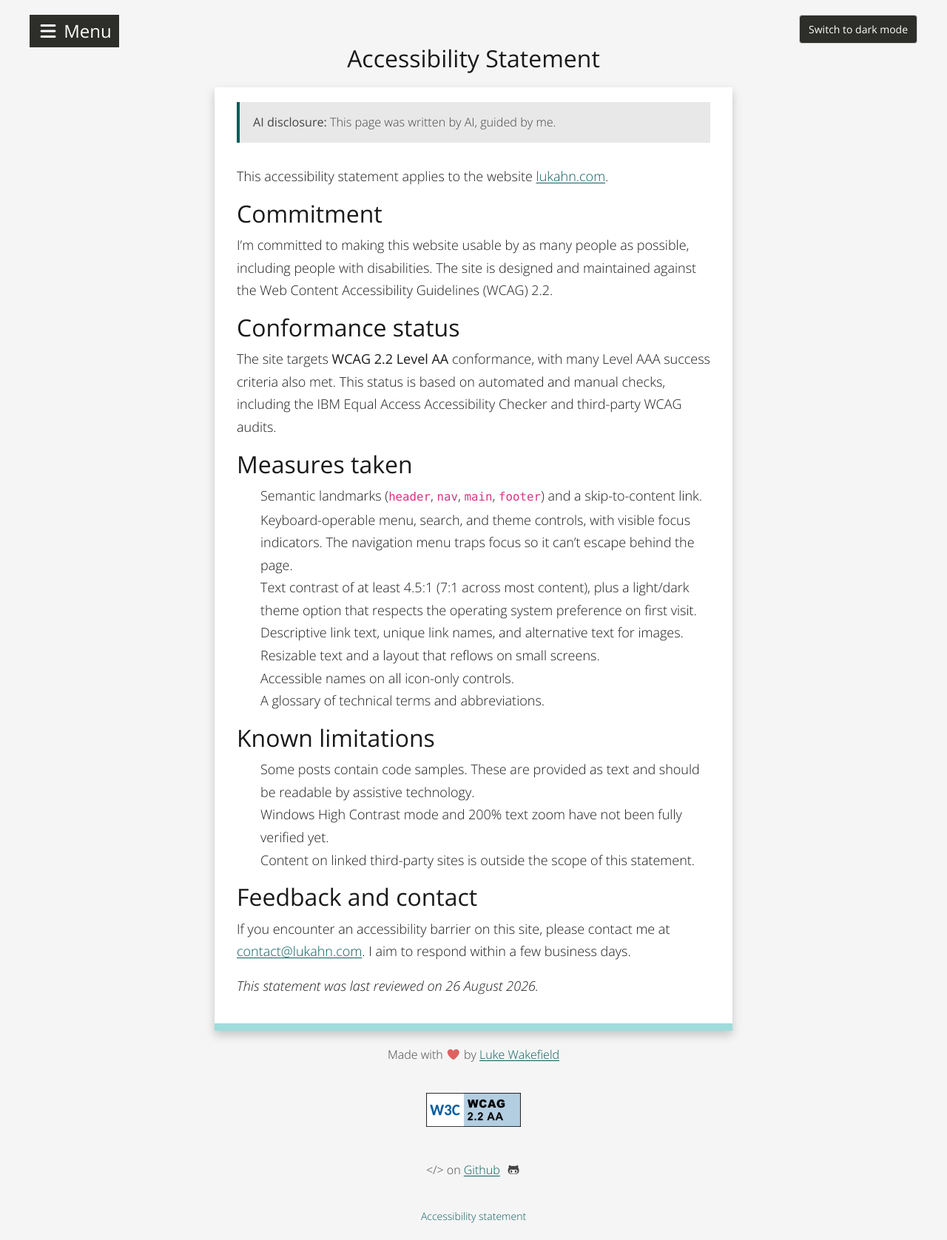
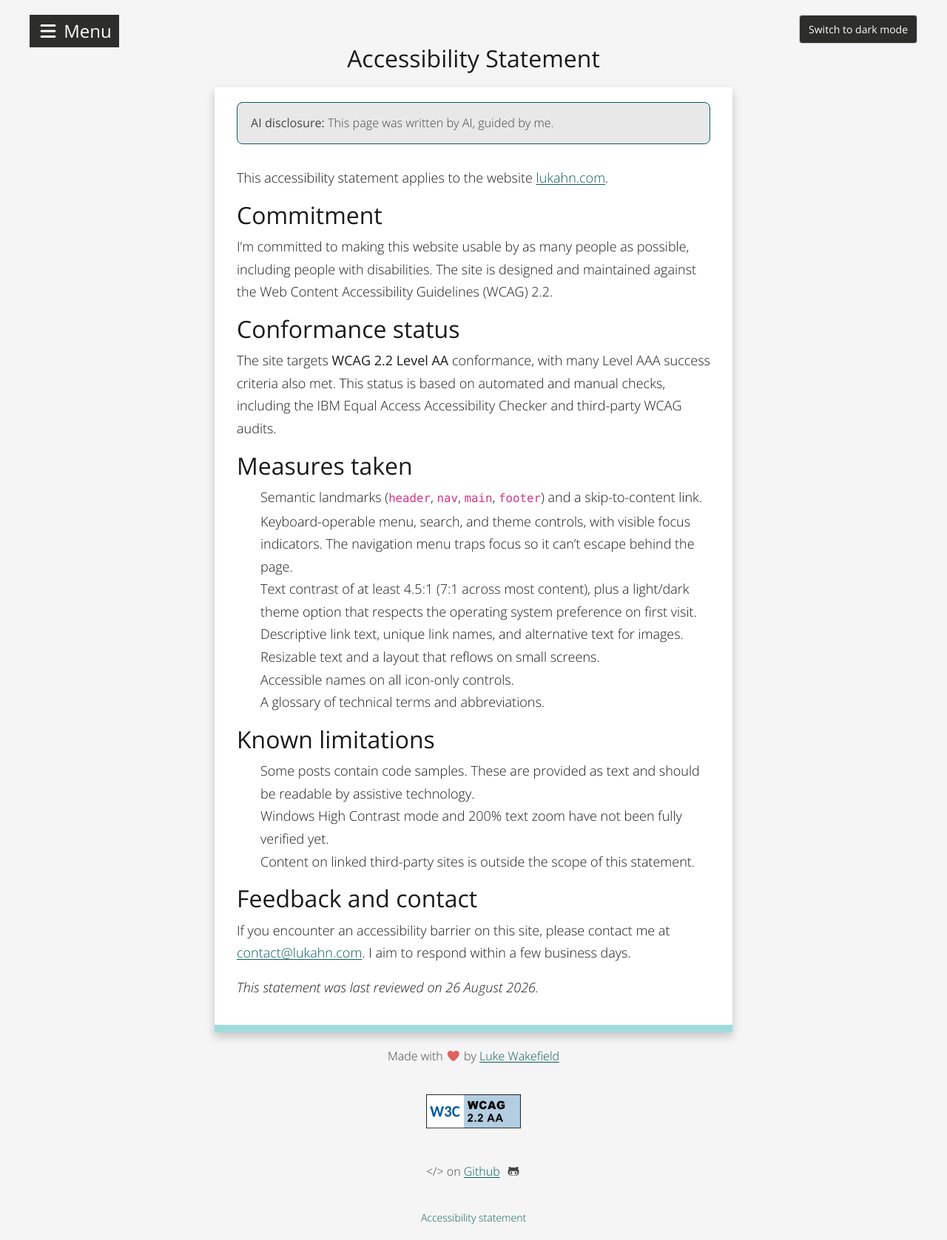
Before and after one commit to lukahn/lukahn.github.io, a Jekyll site: the page built from accessibility.md, in a window 1280 px wide. Shown: the whole page at 74% size. Built offline with Jekyll 4.4.1, drawn with Linux system fonts in a browser that asks for light colours.

Commit message:
Make the AI disclosure statement more obvious.

```diff
--- a/css/style.scss
+++ b/css/style.scss
@@ -1169,7 +1169,8 @@ td{
 /* AI disclosure box — transparency note on AI-written pages */
 .ai-disclaimer {
 	background-color: $darker;
-	border-left: 4px solid $light-blue;
+	border: 1px solid $light-blue;
+	border-radius: 8px;
 	color: $light-medium;
 	padding: 12px 18px;
 	margin: 0 0 30px 0;
@@ -1205,7 +1206,7 @@ td{
 	.breadcrumb li + li::before { color: #454545 !important; }
 	#search-container label { color: #1a1a1a !important; }
 	.search-help { color: #454545 !important; }
-	.ai-disclaimer { background-color: #e8e8e8 !important; color: #454545 !important; border-left-color: #0a5c5c !important; }
+	.ai-disclaimer { background-color: #e8e8e8 !important; color: #454545 !important; border-color: #0a5c5c !important; }
 }
 
 /* Honour the OS light preference on first visit (no stored theme choice) */
```
